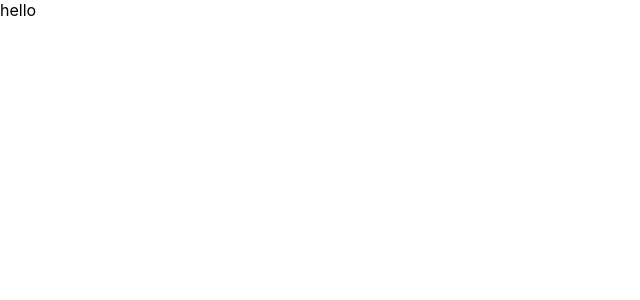
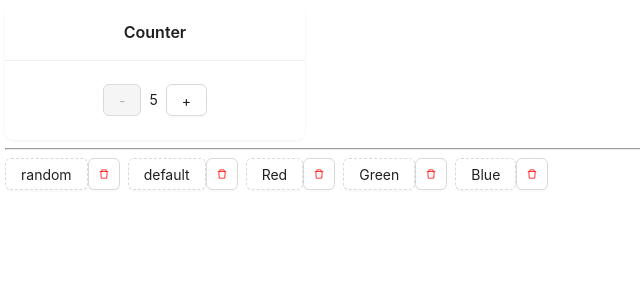
Before and after one commit to Tayyab-cs/demo-app, a React (Create React App) app: page / in a window 1280 px wide. Shown: the top 300 px of the page, without its empty margins (0-640 px from the left). Built offline with nearby package versions, Linux system fonts and the light colour scheme.

Commit message:
code optimized

```diff
--- a/src/App.js
+++ b/src/App.js
@@ -1,32 +1,39 @@
 import "./App.css";
-// import ColorButtons from "./components/ColorButtons.jsx";
-// import { COLORS } from "./colors.js";
+import ColorButtons from "./components/ColorButtons.jsx";
+import { COLORS } from "./colors.js";
 
 function App() {
   // Random Color Picker
-  // const getRandomColor = () => {
-  //   const randomIndex = Math.floor(Math.random() * COLORS.length);
-  //   const color = COLORS[randomIndex];
-  //   return color.hex;
-  // };
+  const getRandomColor = () => {
+    const randomIndex = Math.floor(Math.random() * COLORS.length);
+    const color = COLORS[randomIndex];
+    return color.hex;
+  };
 
-  // // default and random colors array
-  // const newColors = [
-  //   { name: "default", hex: "#ffffff" },
-  //   { name: "random", hex: getRandomColor },
-  // ];
+  // default and random colors array
+  const newColors = [
+    { name: "default", hex: "#ffffff" },
+    { name: "random", hex: getRandomColor },
+  ];
 
-  // // checking newColors exists in COLORS array or not
-  // newColors.forEach(newColor => {
-  //   const colorExists = COLORS.some(color => color.name === newColor.name);
-  //   if (!colorExists) {
-  //     COLORS.unshift(newColor);
-  //   }
-  // });
+  // checking newColors exists in COLORS array or not
+  newColors.forEach((newColor) => {
+    const colorExists = COLORS.some((color) => color.name === newColor.name);
+    if (!colorExists) {
+      COLORS.unshift(newColor);
+    }
+  });
+  console.log("COLORS: ", COLORS);
 
-  //return <ColorButtons colors={COLORS} />;
-
-  return <div>hello</div>
+  return (
+    <ColorButtons
+      colors={COLORS.map((col, index) => ({
+        ...col,
+        id: col.name + index,
+        isDelete: false,
+      }))}
+    />
+  );
 }
 
 export default App;
--- a/src/components/ColorButtons.jsx
+++ b/src/components/ColorButtons.jsx
@@ -1,41 +1,30 @@
-import React, { useEffect, useState } from "react";
+import React, { useState } from "react";
 import { DeleteOutlined } from "@ant-design/icons";
 import { Flex, Button, Card, Alert, Typography, Space } from "antd";
 
 const { Text } = Typography;
 
-export default function ColorButtons(props) {
+export default function ColorButtons({ colors }) {
   const [bgColor, setBgColor] = useState("#fff");
   const [count, setCount] = useState(5);
-  const [alertMsg, setAlertMsg] = useState('');
-  const [alertType, setAlertType] = useState('');
+  const [alertMsg, setAlertMsg] = useState("");
+  const [alertType, setAlertType] = useState("");
   const [showAlert, setShowAlert] = useState(false);
-  const [mutateColors, setMutateColors] = useState([]);
-  const [displayColors, setDisplayColors] = useState([]);
+  const [mutateColors, setMutateColors] = useState(colors);
+  const [displayColors, setDisplayColors] = useState(colors.slice(0, count));
 
   // Saving original colors array to mutable colors array
-  useEffect(() => {
-    let colors = props.colors;
-    colors = colors.map((col, index) => ({
-      ...col,
-      id: col.name + index,
-      isDelete: false,
-    }));
-    setMutateColors(colors);
-    setDisplayColors(() => colors.slice(0, count));
-  }, []);
 
-  // Handling Count Increment and Decrement
   const countIncrement = () => {
-    if(count <= mutateColors.length) {
+    if (count <= mutateColors.length) {
       setCount(() => count + 1);
       setShowAlert(() => false);
       setDisplayColors(() =>
-      mutateColors.filter((col) => !col.isDelete).slice(0, count + 1)
+        mutateColors.filter((col) => !col.isDelete).slice(0, count + 1)
       );
     } else {
-      setAlertMsg('Colors Limit Reached');
-      setAlertType('warning');
+      setAlertMsg("Colors Limit Reached");
+      setAlertType("warning");
       setShowAlert(true);
     }
   };
@@ -59,8 +48,8 @@ export default function ColorButtons(props) {
   // Delete Button
   const handleDelete = (colorId) => {
     if (count === 5) {
-      setAlertMsg('You are not allowed to perform this action');
-      setAlertType('error');
+      setAlertMsg("You are not allowed to perform this action");
+      setAlertType("error");
       setShowAlert(() => true);
     } else if (count > 5) {
       const updatedColors = mutateColors.map((col) =>
```
